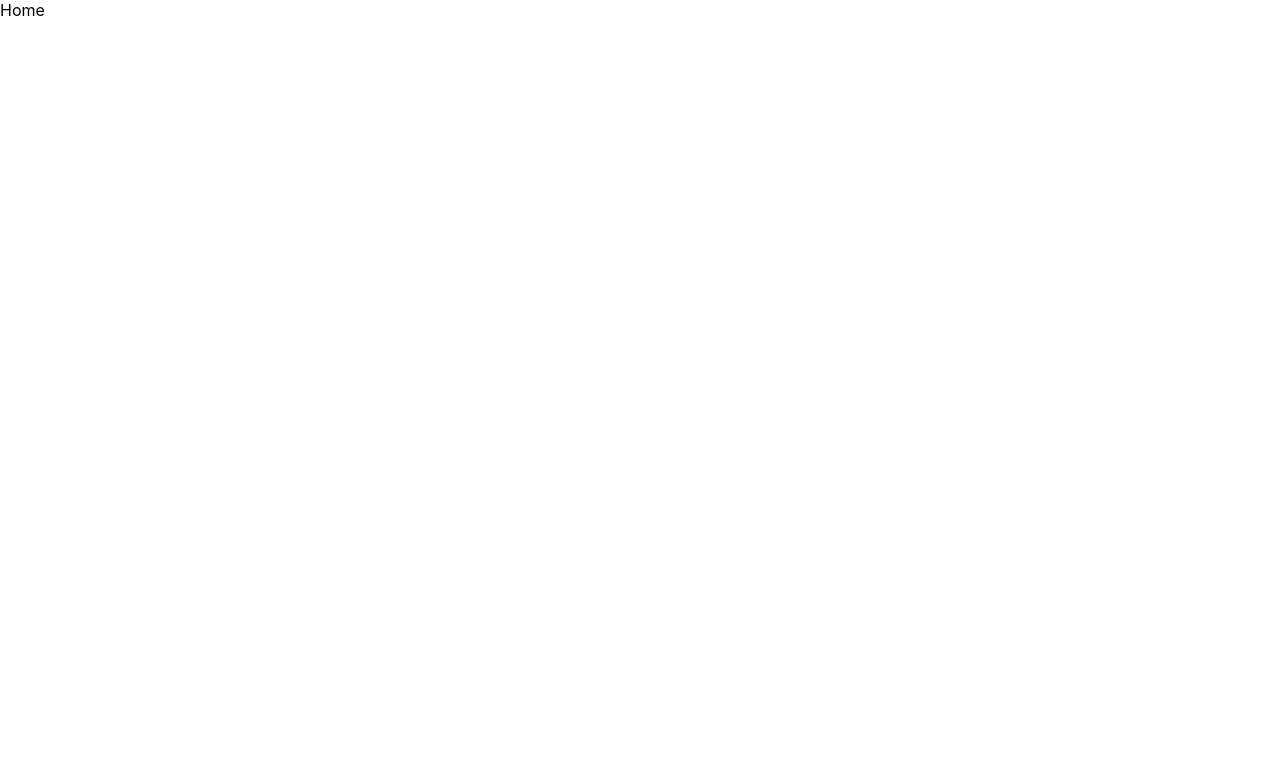
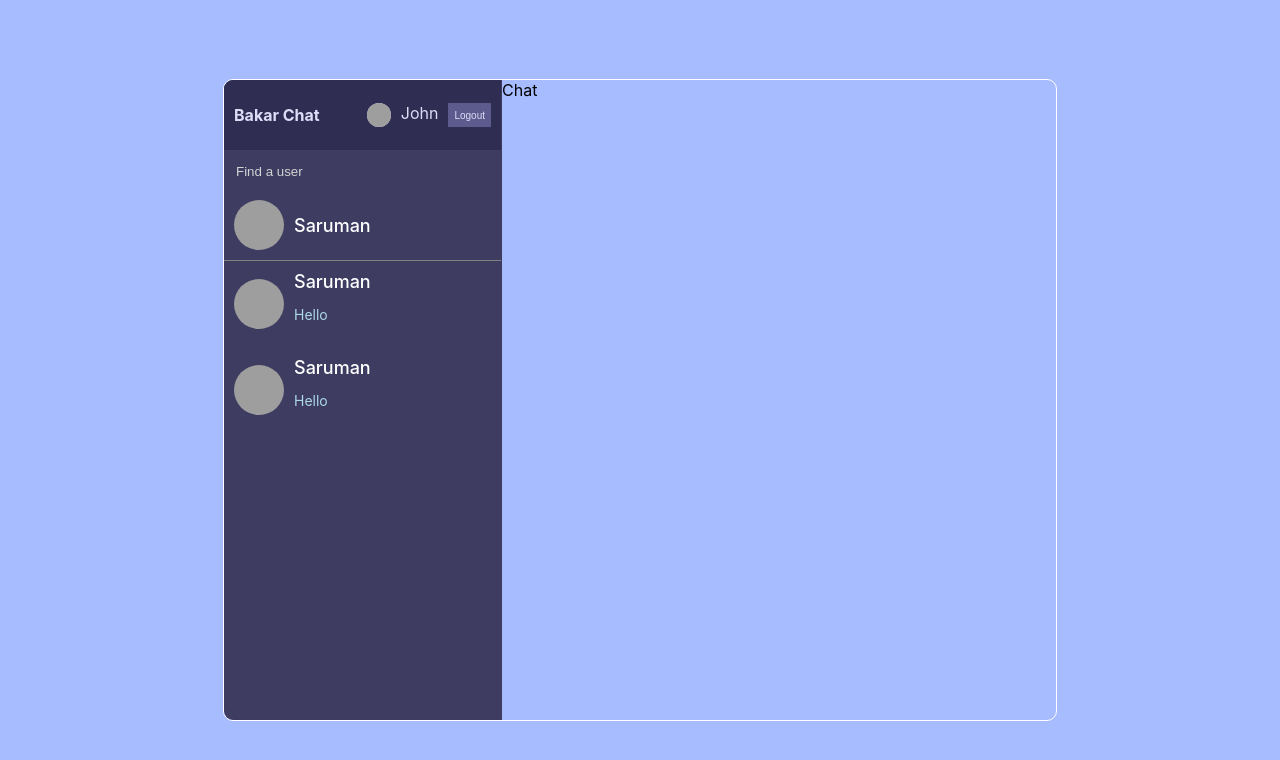
Before and after one commit to Ethemkizilyer/chat-application-react, a React (Create React App) app: page /login in a window 1280 px wide. Shown: the top 760 px of the page. Built offline with nearby package versions, Linux system fonts and the light colour scheme; grey boxes are pictures that could not be loaded.

Commit message:
Sidebar1

```diff
--- /dev/null
+++ b/src/components/Chat.jsx
@@ -0,0 +1,9 @@
+import React from 'react'
+
+const Chat = () => {
+  return (
+    <div className='chat'>Chat</div>
+  )
+}
+
+export default Chat
--- /dev/null
+++ b/src/components/Chats.jsx
@@ -0,0 +1,30 @@
+import React from 'react'
+
+const Chats = () => {
+  return (
+    <div className="chats">
+      <div className="userChat">
+        <img
+          src="https://images.pexels.com/photos/220453/pexels-photo-220453.jpeg?auto=compress&cs=tinysrgb&dpr=1&w=500"
+          alt=""
+        />
+        <div className="userChatInfo">
+          <span>Saruman</span>
+          <p>Hello</p>
+        </div>
+      </div>
+      <div className="userChat">
+        <img
+          src="https://images.pexels.com/photos/220453/pexels-photo-220453.jpeg?auto=compress&cs=tinysrgb&dpr=1&w=500"
+          alt=""
+        />
+        <div className="userChatInfo">
+          <span>Saruman</span>
+          <p>Hello</p>
+        </div>
+      </div>
+    </div>
+  );
+}
+
+export default Chats
--- /dev/null
+++ b/src/components/Navbar.jsx
@@ -0,0 +1,21 @@
+import React from 'react'
+
+const Navbar = () => {
+  return (
+    <div className="navbar">
+      <span className="logo">Bakar Chat</span>
+      <div className="user">
+        <img
+          src=
+            "https://images.pexels.com/photos/220453/pexels-photo-220453.jpeg?auto=compress&cs=tinysrgb&dpr=1&w=500"
+
+          alt=""
+        />
+        <span>John</span>
+        <button>Logout</button>
+      </div>
+    </div>
+  );
+}
+
+export default Navbar
--- /dev/null
+++ b/src/components/Search.jsx
@@ -0,0 +1,23 @@
+import React from 'react'
+
+const Search = () => {
+  return (
+    <div className="search">
+      <div className="searchForm">
+        <input type="text" placeholder='Find a user'/>
+      </div>
+      <div className="userChat">
+        <img
+          src="https://images.pexels.com/photos/220453/pexels-photo-220453.jpeg?auto=compress&cs=tinysrgb&dpr=1&w=500"
+          alt=""
+        />
+        <div className="userChatInfo">
+          <span>Saruman</span>
+        </div>
+
+      </div>
+    </div>
+  );
+}
+
+export default Search
--- /dev/null
+++ b/src/components/SideBar.jsx
@@ -0,0 +1,15 @@
+import React from "react";
+import Navbar from "./Navbar";
+import Search from "./Search";
+import Chats from "./Chats";
+const SideBar = () => {
+  return (
+    <div className="sidebar">
+      <Navbar />
+      <Search/>
+      <Chats/>
+    </div>
+  );
+};
+
+export default SideBar;
--- a/src/pages/Home.jsx
+++ b/src/pages/Home.jsx
@@ -1,9 +1,16 @@
-import React from 'react'
+import React from "react";
+import SideBar from "../components/SideBar";
+import Chat from "../components/Chat";
 
 const Home = () => {
   return (
-    <div>Home</div>
-  )
-}
+    <div className="home">
+      <div className="container">
+        <SideBar/>
+        <Chat/>
+      </div>
+    </div>
+  );
+};
 
-export default Home
+export default Home;
--- a/src/style.scss
+++ b/src/style.scss
@@ -67,3 +67,108 @@
     }
   }
 }
+
+.home{
+  background-color: #a7bcff;
+  height: 100vh;
+  display: flex;
+  align-items: center;
+  justify-content: center;
+  .container{
+  border: 1px solid white;
+border-radius: 10px;
+width: 65%;
+height: 80%;
+display: flex;
+overflow: hidden;
+.sidebar{
+flex:1;
+border-right: 1px solid #3e3c61;
+background-color: #3e3c61;
+
+.navbar{
+  display: flex;
+  align-items: center;
+  background-color: #2f2d52;
+  height: 50px;
+  padding: 10px;
+  justify-content: space-between;
+  color: #ddddf7;
+
+  .logo{
+    font-weight: bold;
+  }
+  .user{
+    display: flex;
+    gap: 10px;
+
+    img{
+      background-color:#ddddf7 ;
+      height: 24px;
+      width: 24px;
+      border-radius: 50%;
+      object-fit: cover;
+    }
+    button{
+      background-color: #5d5b8d;
+      color: #ddddf7;
+      font-size: 10px;
+      border: none;
+      cursor: pointer;
+    }
+  }
+
+}
+.search{
+    border-bottom: 1px solid gray;
+
+    .searchForm{
+padding: 10px;
+      input{
+        background-color: transparent;
+        border: none;
+        color: white;
+        outline: none;
+        &::placeholder{
+          color: lightgray;
+        }
+      }
+
+    }
+  }
+  .userChat{
+    padding: 10px;
+    display: flex;
+    align-items: center;
+    gap: 10px;
+    color: white;
+    cursor: pointer;
+
+    &:hover{
+      background-color: #2f2d52;
+    }
+    img{
+      width: 50px;
+      height: 50px;
+      border-radius: 50%;
+      object-fit: cover;
+    }
+
+    .userChatInfo{
+      span{
+font-size:18px;
+font-weight: 500;
+      }
+      p{
+font-size: 14px;
+color: lightblue;
+      }
+    }
+  }
+
+}
+.chat{
+flex:2;
+}
+}
+}
```
Also changed, not shown: src/components/Input.jsx (added, +9 -0 lines), src/components/Message.jsx (added, +9 -0 lines).
